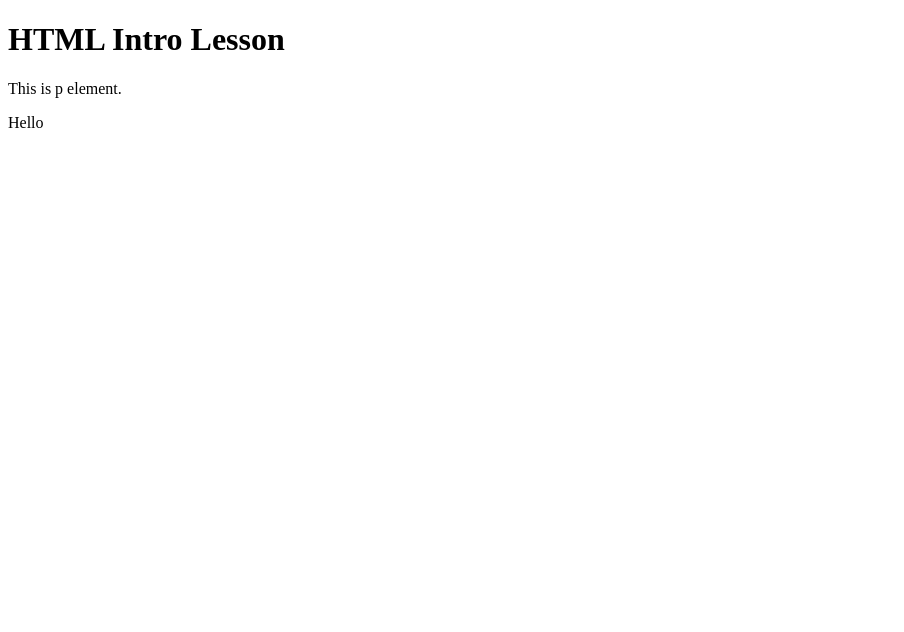
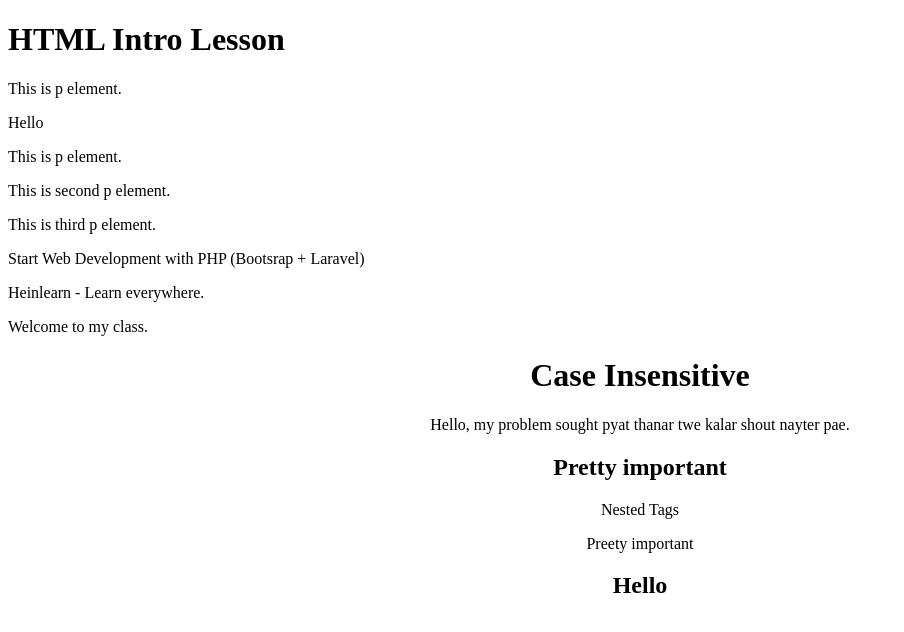
Before and after one commit to kothet8134793/kothet8134793.github.io, a plain HTML site: page HTML/intro.html in a window 1280 px wide. Shown: the whole page, without its empty margins (0-904 px from the left). Drawn offline with Linux system fonts and the light colour scheme.

Commit message:
head lesson

```diff
--- a/HTML/intro.html
+++ b/HTML/intro.html
@@ -20,5 +20,32 @@
             <span>Hello</span>
         </div>
 
+        <!-- Attribut -->
+         <p aling="right">This is p element.</p>
+         <p aling="center">This is second p element.</p>
+         <p aling="left">This is third p element.</p>
+
+         <!-- Global Attribut -> Class and id -->
+          <p Class="p-tag webdev php">Start Web Development with PHP (Bootsrap + Laravel)</p>
+          <p id="p-id">Heinlearn - Learn everywhere.</p>
+          <pClass="p-tag" id="welcome" align="center">Welcome to my class.</p>
+
+          <h1>Case Insensitive</H1>
+          <p>Hello,                 my           problem
+            sought pyat thanar twe kalar shout nayter pae.
+          </p>
+
+          <div><span><p><h2>Pretty important</h2></p></span></div>
+          <!-- Nseted tags -->
+           <div>
+                <span>
+                        <p>Nested Tags</p>
+                        <p>Preety important</p>
+                        <span>
+                            <h2>Hello</h2>
+                        </span>
+                </span>
+           </div>
+
     </body>
 </html>
```
Also changed, not shown: HTML/head.html (added, +10 -0 lines).
